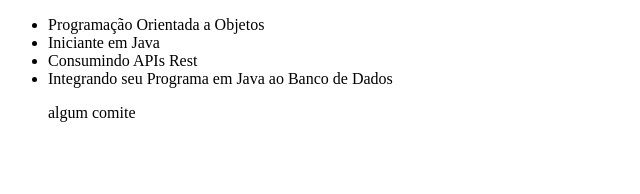
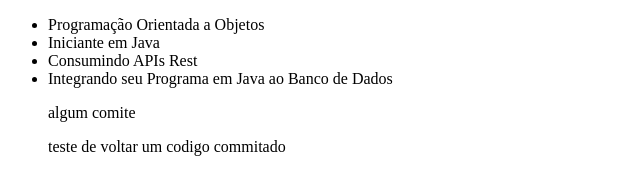
Before and after one commit to NewCB/alura-git, a plain HTML site: page index.HTML in a window 1280 px wide. Shown: the whole page, without its empty margins (0-640 px from the left). Drawn offline with Linux system fonts and the light colour scheme.

Commit message:
testando

```diff
--- a/index.HTML
+++ b/index.HTML
@@ -12,6 +12,8 @@
         <li>Integrando seu Programa em Java ao Banco de Dados</li>
 
         <p>algum comite</p>
+
+        teste de voltar um codigo commitado
     </ul>
 </body>
 </html>
```
